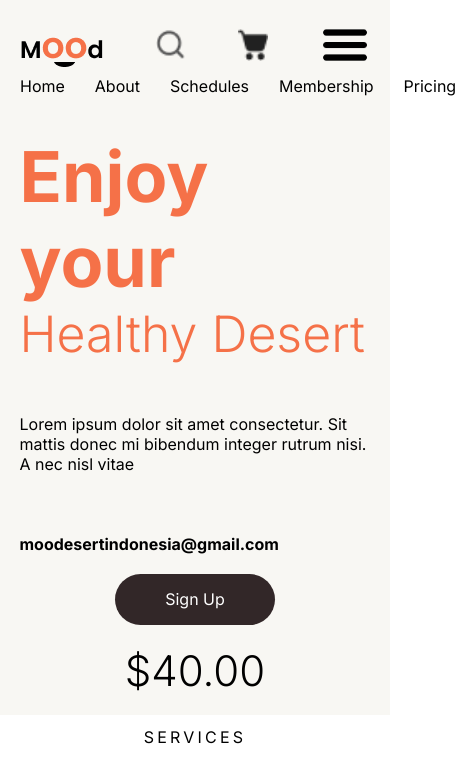
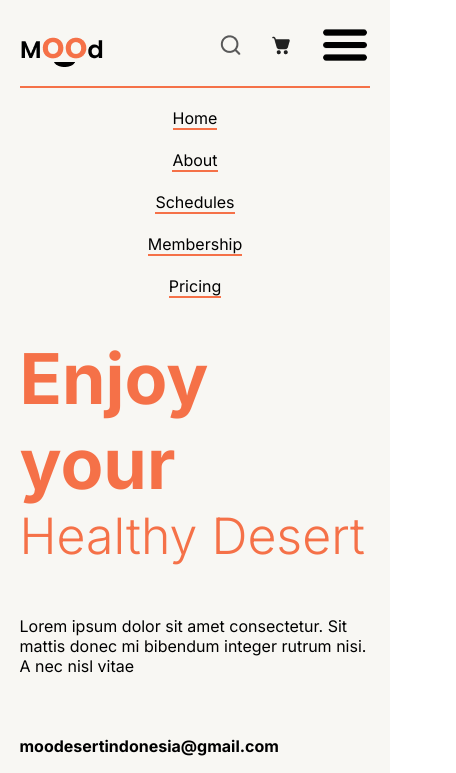
Before and after one commit to Micael-Macedo/scss, a plain HTML site: page index.html in a window 390 px wide. Shown: the top 773 px of the page, 456 px wide, since content can reach past the window. Drawn offline with nearby package versions, Linux system fonts and the light colour scheme.

Commit message:
fix: mobile nav

```diff
--- a/css/style.scss
+++ b/css/style.scss
@@ -110,54 +110,119 @@
 
 header {
     width: 100%;
-
+    @include inline(center);
     nav {
-        padding: 18px 120px;
-
-        @media screen and (max-width: 1024px) {
-            padding: 18px 60px;
-        }
-
-        ul {
+        width: 100%;
+        padding: 0% 2%;
+        .navMenu{
+            width: 100%;
             @include flexBetween(center);
+            ul{
+                list-style: none;
+                @include inline(center);
                 gap: 30px;
-            list-style: none;
-
-            li {
+                li{
                     cursor: pointer;
-                transition: 0.5s;
-
-                &:hover {
+                    transition: 0.4s;
+                    &:hover{
                         color: $PrimaryColor;
                     }
                 }
             }
-
-        .desktop {
-            @include flexBetween(center);
-
-            div {
+            .navContent{
+                .desktop{
                     @include inline(center);
-                gap: 40px;
+                    gap: 43px;
                 }
-
+                .mobile{
+                    display: none;
+                    .hamburguer{
+                        width: 50px;
+                        img{
+                            width: 100%;
                         }
-
-        .mobile {
+                    }
+                }
+                @media (max-width: 768px) {
+                    .desktop{
                         display: none;
-
-            div.mobileMenu {
-                display: none;
-
-                ul {
-                    text-align: right;
-
-                    li {
-                        text-align: right;
+                    }
+                    .mobile{
+                        display: block;
                     }
                 }
             }
         }
+        .mobileMenu{
+            width: 100%;
+            display: none;
+            border-top: 2px solid $PrimaryColor;
+            margin-top: 10px;
+            ul{
+                padding-top: 20px;
+                list-style: none;
+            }
+            @media (max-width: 768px) {
+                &{
+                    @include flexCenter(center);
+                    ul{
+                        @include flexCenter(center);
+                        @include column();
+                        gap: 20px;
+                        li{
+                            border-bottom: 2px solid $PrimaryColor;
+                        }
+                    }
+                }
+            }
+        }
+        // @media screen and (max-width: 1024px) {
+        //     padding: 18px 60px;
+
+        //     ul {
+        //         list-style: none;
+
+        //         li {
+        //             cursor: pointer;
+        //             transition: 0.5s;
+
+        //             &:hover {
+        //                 color: $PrimaryColor;
+        //             }
+        //         }
+        //     }
+
+        //     .desktop {
+        //         @include flexBetween(center);
+
+        //         div {
+        //             @include inline(center);
+        //             gap: 40px;
+        //         }
+
+        //     }
+
+        //     .mobile {
+        //         display: none;
+
+        //         div.mobileMenu {
+        //             display: none;
+
+        //             ul {
+        //                 text-align: right;
+
+        //                 li {
+        //                     text-align: right;
+        //                 }
+        //             }
+        //         }
+
+        //         div.mobileMenu {
+        //             @include flexBetween(center);
+        //             @include column();
+        //         }
+        //     }
+        // }
     }
 }
 
@@ -446,6 +511,7 @@ footer {
 
                     i {
                         width: 50px;
+
                         img {
                             width: 30px;
                         }
@@ -456,6 +522,17 @@ footer {
 
                         img {
                             width: 100%;
+                        }
+                    }
+                }
+
+                .mobileMenu {
+                    ul {
+                        @include flexBetween(start);
+                        @include column();
+                        text-align: center;
+                        font-size: 20px;
+                        li{
                         }
                     }
                 }
--- a/index.html
+++ b/index.html
@@ -18,13 +18,12 @@
         <div class="bg1">
             <header>
                 <nav>
+                    <div class="navMenu">
+                        <ul>
+                            <li><img src="images/branch.png" alt=""></li>
+                        </ul>
+                        <div class="navContent">
                             <div class="desktop">
-                        <ul>
-                            <li>
-                                <img src="images/branch.png" alt="">
-                            </li>
-                        </ul>
-                        <div>
                                 <ul>
                                     <li>Home</li>
                                     <li>About</li>
@@ -37,16 +36,18 @@
                                     <li><i><img src="images/Vector (1).png" alt=""></i></li>
                                 </ul>
                             </div>
-                    </div>
                             <div class="mobile">
-                        <ul class="mobileOptions">
-                            <li><img src="images/branch.png" alt=""></li>
+                                <ul>
                                     <li><i><img src="images/search-svgrepo-com (1) 3.png" alt=""></i></li>
                                     <li><i><img src="images/Vector (1).png" alt=""></i></li>
                                     <li class="hamburguer" onclick="menu()"><img src="images/Hamburger_icon.svg.png" alt="">
                                     </li>
                                 </ul>
-                        <ul class="mobileMenu">
+                            </div>
+                        </div>
+                    </div>
+                    <div class="mobileMenu">
+                        <ul>
                             <li>Home</li>
                             <li>About</li>
                             <li>Schedules</li>
--- a/script.js
+++ b/script.js
@@ -1,7 +1,8 @@
 function menu() {
-    if($(".mobileMenu").css("display") == "block"){
+    if($(".mobileMenu").css("display") == "flex"){
         $(".mobileMenu").hide();
     }else{
         $(".mobileMenu").show();
+
     }
 }
```
Also changed, not shown: css/style.css, 1 other file. Lines whose indentation alone changed are shown as unchanged.
